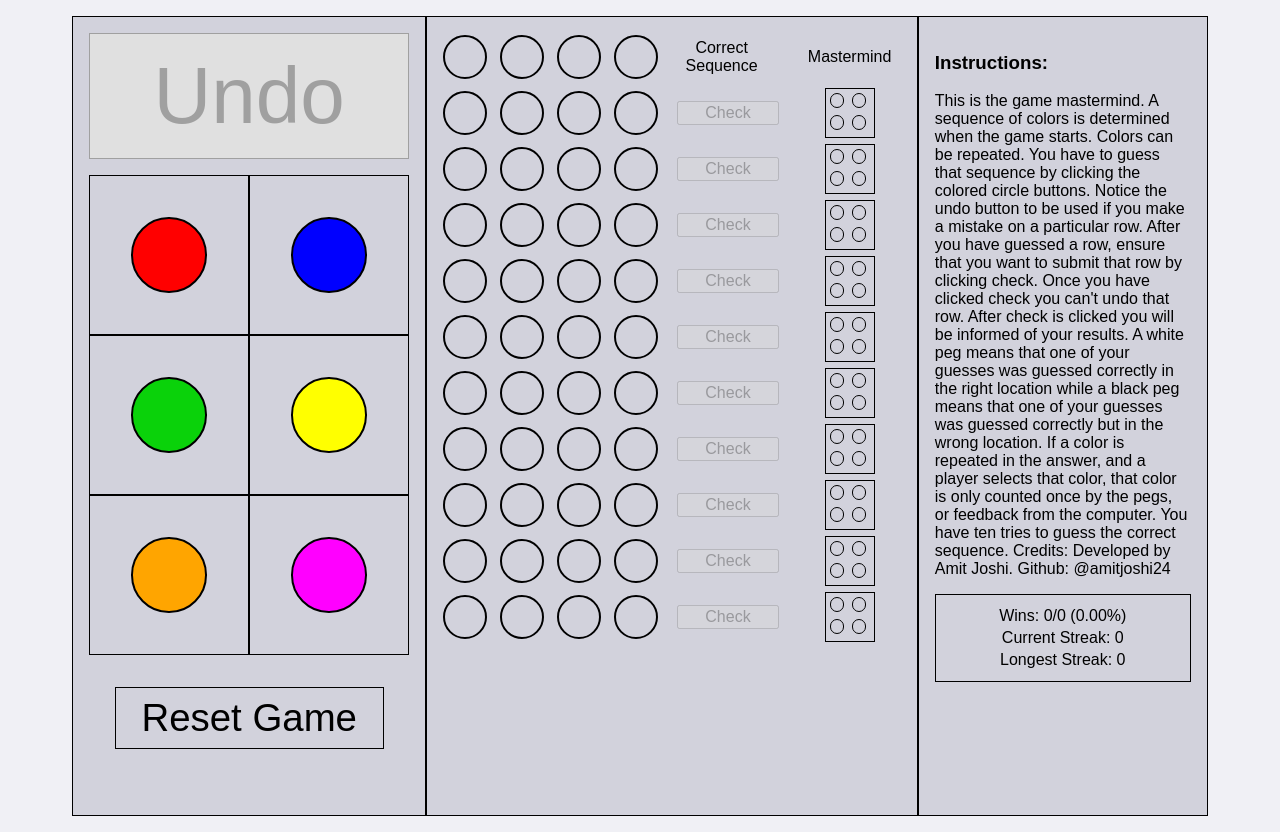
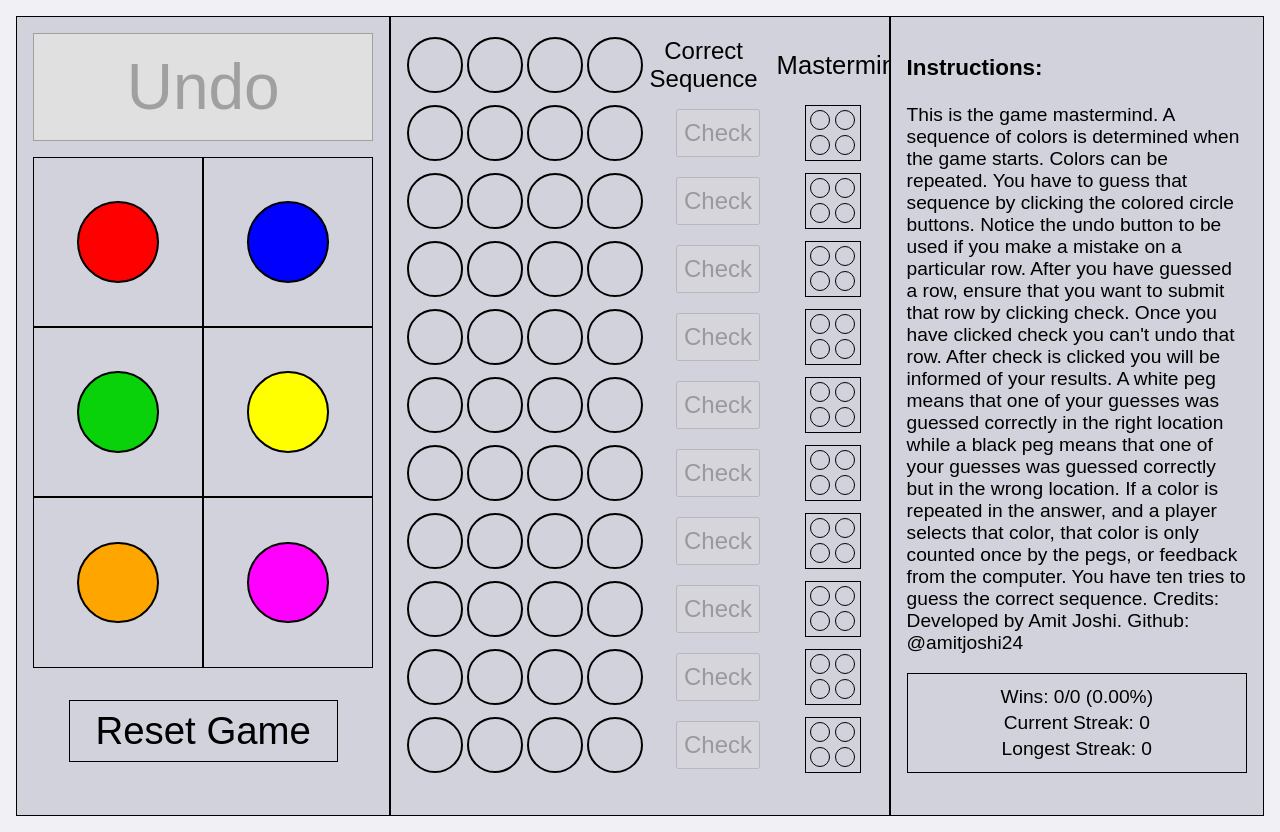
Before and after one commit to amitjoshi2724/Mastermind, a plain HTML site: page index.html in a window 1280 px wide. Drawn offline with Linux system fonts and the light colour scheme.

Commit message:
o3 edits

```diff
--- a/index.html
+++ b/index.html
@@ -5,6 +5,11 @@
     <meta name="viewport" content="width=device-width, initial-scale=1.0">
     <title>Mastermind Game</title>
     <style>
+        /* Global box-sizing so that padding and border are included in width/height */
+        * {
+            box-sizing: border-box;
+        }
+
         body {
             font-family: Arial, sans-serif;
             background-color: #f0f0f5;
@@ -12,26 +17,30 @@
             padding: 2vh;
         }
 
+        /* The game container now uses percentages for its children.
+           On larger screens the panels are side-by-side; on smaller screens they stack. */
         #game-container {
             display: flex;
             justify-content: center;
-            gap: 0;
-            min-height: 100vh;  /* Take at least full viewport height */
+            align-items: stretch;
+            min-height: 100vh;
+            width: 100%;
         }
 
-        /* Color Selection Panel */
+        /* Left Panel – Color Selection Panel */
         #button-board {
             background-color: rgb(210, 210, 220);
             padding: 2vh;
             border: 0.1rem solid black;
-            width: 25vw;
+            width: 30%;
             display: flex;
             flex-direction: column;
             gap: 2vh;
         }
 
+        /* Undo button styling remains similar but with relative units */
         #undo-button {
-            font-size: 5rem;
+            font-size: clamp(3rem, 5vw, 5rem);
             padding: 2vh;
             margin-bottom: 0;
             background-color: rgb(210, 210, 220);
@@ -52,13 +61,13 @@
             color: #000000;
         }
 
+        /* The grid of color buttons now uses an aspect ratio so that its cells remain square */
         #color-buttons {
             display: grid;
             grid-template-columns: 1fr 1fr;
             grid-template-rows: repeat(3, 1fr);
             gap: 0;
-            aspect-ratio: 2/3;  /* Since it's 2 columns by 3 rows */
-            flex-shrink: 0;
+            aspect-ratio: 2 / 3;
         }
 
         .button-cell {
@@ -70,6 +79,7 @@
             align-items: center;
             transition: border 0.1s;
             cursor: pointer;
+            /* This makes the cell perfectly square */
             aspect-ratio: 1;
         }
 
@@ -78,8 +88,10 @@
             padding: calc(2vh - 0.2rem);
         }
 
+        /* The colored circles now size relative to the button cell.
+           (They were using "vw" before—the change to percentages makes their size relative to their container.) */
         .color-btn {
-            width: 60%;  /* Percentage of button-cell */
+            width: 60%;
             height: 60%;
             min-width: 2.5rem;
             min-height: 2.5rem;
@@ -88,38 +100,28 @@
             pointer-events: none;
         }
 
-        .color-btn:hover {
-            border: 2px solid black;
-        }
-
-        .color-btn.red::after { background-color: red; }
-        .color-btn.blue::after { background-color: blue; }
-        .color-btn.green::after { background-color: rgb(10, 210, 10); }
-        .color-btn.yellow::after { background-color: yellow; }
-        .color-btn.orange::after { background-color: orange; }
-        .color-btn.magenta::after { background-color: magenta; }
-
-        /* Game Board */
+        /* Game Board – Center Panel */
         #hole-board {
             background-color: rgb(210, 210, 220);
             padding: 2vh;
             border: 0.1rem solid black;
             display: flex;
             flex-direction: column;
-            min-width: 35vw;
+            width: 40%;
         }
 
         .game-row {
             display: flex;
             align-items: center;
-            margin-bottom: 1vh;
-            gap: 1vw;
-            height: 6vh;
+            margin-bottom: 1vmin;
+            gap: 1vmin;
+            height: 6vmin;
         }
 
+        /* The holes in the game board – these use relative units so that they don't shrink too small */
         .hole {
-            width: 3vw;
-            height: 3vw;
+            width: 3vmin;
+            height: 3vmin;
             min-width: 2.5rem;
             min-height: 2.5rem;
             border-radius: 50%;
@@ -127,6 +129,7 @@
             background-color: #d2d2dc;
         }
 
+        /* In the Answer Row, the holes are centered and display a larger font if needed */
         #answer-row .hole {
             display: flex;
             align-items: center;
@@ -134,26 +137,25 @@
             font-size: 1.5rem;
         }
 
+        /* The Correct Sequence label is set to a percentage relative to the game row,
+           and it is centered (both horizontally and vertically) with flexbox. */
         .sequence-label {
-            width: 8vw;
-            margin: 0 auto; /* Center horizontally */
+            width: 15%;
+            margin: 0 auto;
             text-align: center;
             display: flex;
             align-items: center;
             justify-content: center;
+            font-size: clamp(1.2rem, 2vw, 1.8rem);
         }
 
-        .mastermind-label {
-            width: 8vw;
-            margin-left: 1vw;
-            text-align: center;
-        }
-
+        /* The Check button (for each guess row) is styled similarly
+           so that it aligns exactly with the sequence label */
         .check-button {
             padding: 0.5vh 1vw;
-            margin: 0 auto; /* Center horizontally */
+            margin: 0 auto;
             cursor: pointer;
-            width: 8vw;
+            width: 12%;
             font-size: 1rem;
             height: 3vh;
             display: flex;
@@ -165,23 +167,23 @@
             cursor: not-allowed;
         }
 
-        /* Feedback Pegs */
+        /* Feedback Pegs – these are also sized relatively */
         .feedback {
             display: grid;
             grid-template-columns: 1fr 1fr;
-            gap: 0.5vh;
-            margin: 0 1vw;
-            padding: 0.5vh;
+            gap: 0.5vmin;
+            margin: 0 1vmin;
+            padding: 0.5vmin;
             border: 0.1rem solid black;
-            width: 3vw;
-            height: 3vw;
+            width: 3vmin;
+            height: 3vmin;
             min-width: 2.5rem;
             min-height: 2.5rem;
         }
 
         .peg {
-            width: 1vw;
-            height: 1vw;
+            width: 1vh;
+            height: 1vh;
             min-width: 0.8rem;
             min-height: 0.8rem;
             border-radius: 50%;
@@ -189,13 +191,21 @@
             background-color: #d2d2dc;
         }
 
-        /* Instructions Panel */
+        /* Container for the feedback inside each row */
+        .feedback-column {
+            width: 12%;
+            min-width: 5rem;
+            display: flex;
+            justify-content: center;
+        }
+
+        /* Right Panel – Instructions and Scoreboard */
         #instruction-panel {
             background-color: #d2d2dc;
             padding: 2vh;
             border: 0.1rem solid black;
-            width: 20vw;
-            font-size: 1rem;
+            width: 30%;
+            font-size: clamp(0.8rem, 1.5vw, 1.2rem);
         }
 
         #scoreboard {
@@ -206,35 +216,104 @@
             text-align: center;
         }
 
-        /* Optional: Add some spacing between the lines */
+        /* Optional: spacing between the lines of scoreboard text */
         #scoreboard div {
             margin: 0.5vh 0;
         }
 
-        /* Add a container for mastermind label and feedback to keep them aligned */
-        .feedback-column {
-            width: 8vw;
-            min-width: 5rem;
-            display: flex;
-            justify-content: center;
-        }
-
-        /* Update reset button styles */
+        /* Reset Button – placed inside the left panel below the color buttons.
+           Its font size and dimensions are set using min() so that it scales nicely. */
         .reset-button {
-            font-size: min(2.5rem, 3vw); /* Use the smaller of 2.5rem or 3vw */
-            padding: 1vh 2vw; /* Horizontal padding to give text some breathing room */
+            font-size: clamp(2rem, 3vw, 2.5rem);
+            padding: 1vh 2vw;
             margin-top: 2vh;
-            width: auto; /* Let button width adapt to content */
-            min-width: 50%; /* Minimum width of 50% */
+            width: auto;
+            min-width: 50%;
             align-self: center;
             background-color: rgb(210, 210, 220);
             border: 0.1rem solid black;
-            color: #000000; /* Set text color to black */
+            color: #000000;
             cursor: pointer;
         }
 
         .reset-button:hover {
             background-color: #ffffff;
+        }
+
+        /* Media queries – for smaller screens, we stack panels vertically and use wider widths */
+        @media (max-width: 768px) {
+            #game-container {
+                flex-direction: column;
+                align-items: center;
+            }
+            #button-board,
+            #hole-board,
+            #instruction-panel {
+                width: 90%;
+                margin-bottom: 2vh;
+            }
+            .sequence-label,
+            .check-button,
+            .feedback-column {
+                width: 20%;
+            }
+        }
+
+        /* Additional overrides for horizontal (landscape) mode to scale up the holeboard elements */
+        @media (min-width: 1024px) and (orientation: landscape) {
+           /* Reduce vertical spacing */
+           .game-row {
+               height: 8vmin;
+               gap: 0.5vmin;
+               margin-bottom: 0.5vmin;
+           }
+
+           /* Increase the hole sizes */
+           .hole {
+               width: 6vmin;
+               height: 6vmin;
+               min-width: 3.5rem;
+               min-height: 3.5rem;
+           }
+
+           /* Increase the size of the labels */
+           .sequence-label {
+               width: 18%;
+               font-size: 1.5rem;
+           }
+           .mastermind-label {
+               width: 18%;
+               font-size: 1.5rem;
+           }
+
+           /* Enlarge the check button */
+           .check-button {
+               width: 18%;
+               font-size: 1.5rem;
+               height: 6vmin;
+           }
+
+           /* Increase the feedback square and pegs */
+           .feedback {
+               width: 6vmin;
+               height: 6vmin;
+               min-width: 3.5rem;
+               min-height: 3.5rem;
+           }
+           .peg {
+               width: 2.5vmin;
+               height: 2.5vmin;
+               min-width: 1.2rem;
+               min-height: 1.2rem;
+           }
+        }
+
+        .mastermind-label {
+            width: 15%;
+            margin-left: 1vw;
+            text-align: center;
+            font-size: clamp(1.2rem, 2vw, 1.8rem);
+            min-width: 6rem; /* Ensure enough space for the text */
         }
     </style>
 	</head>
```
